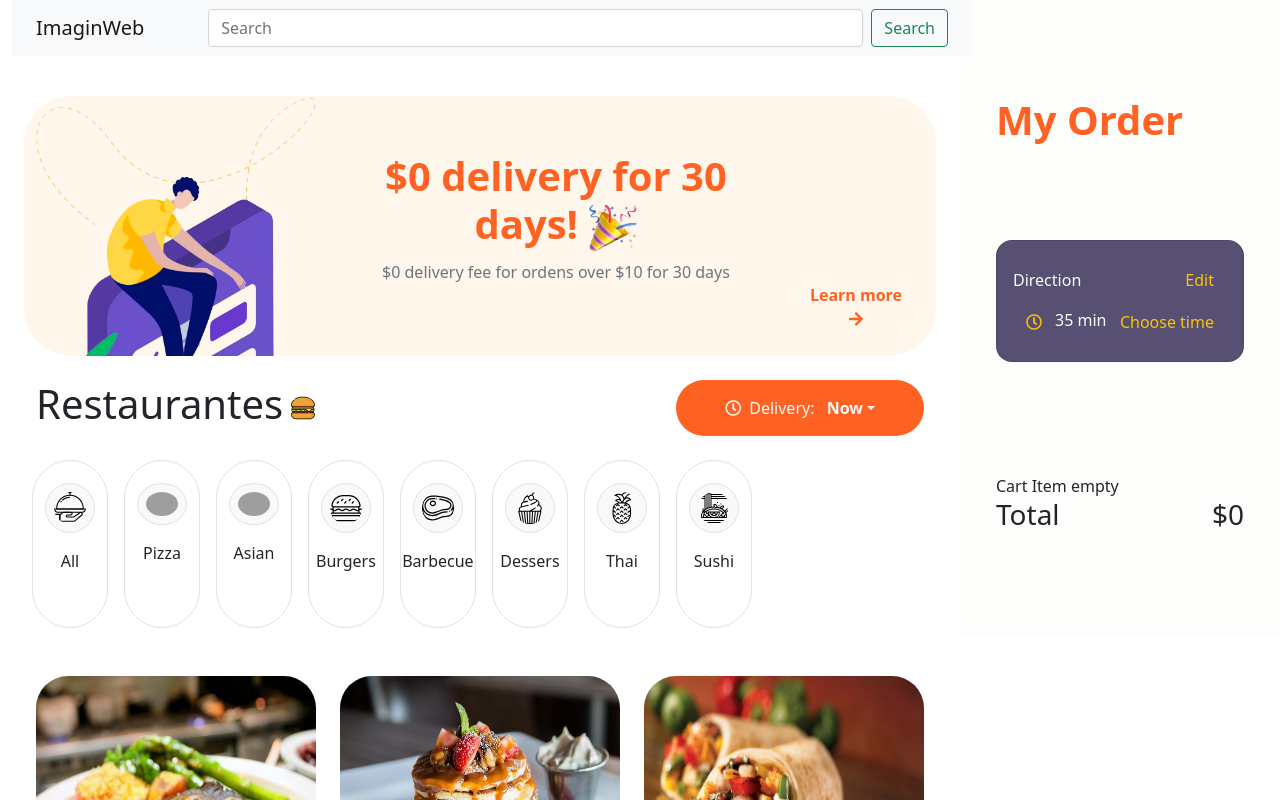
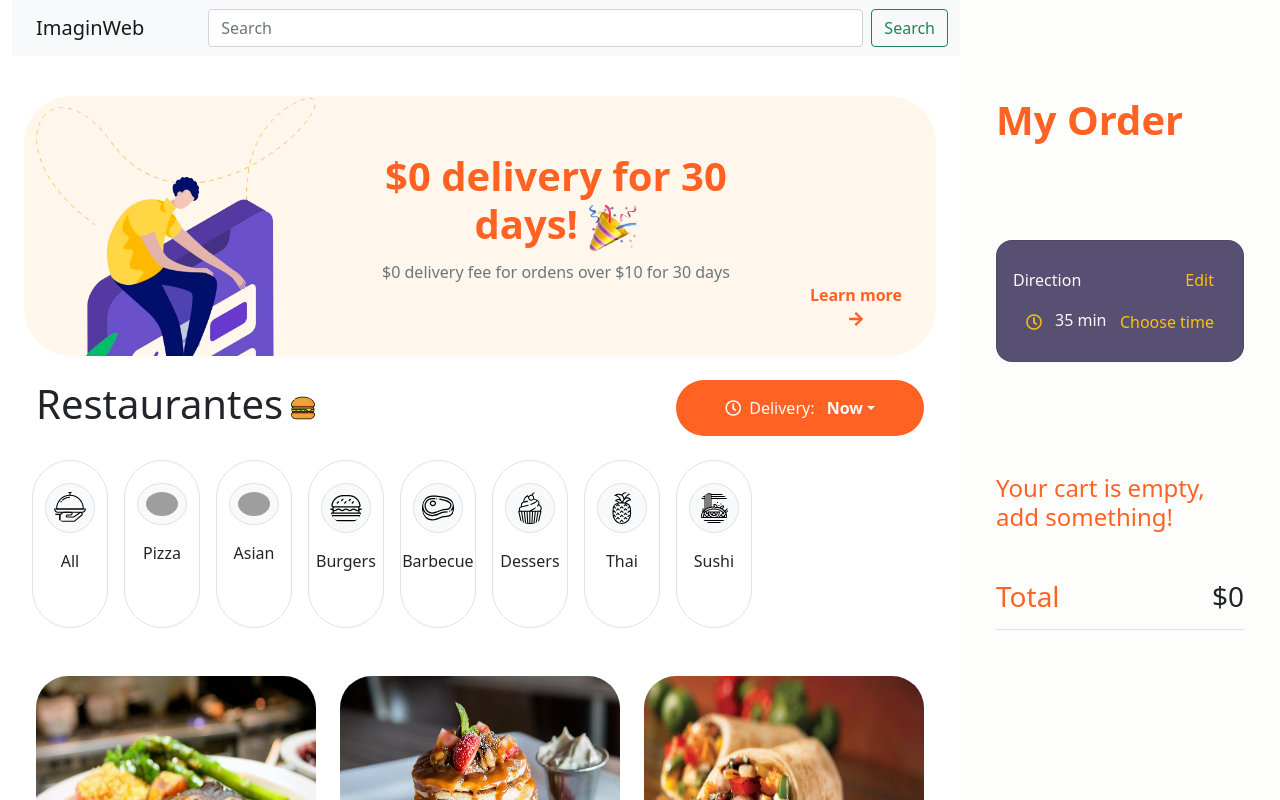
Before and after one commit to danielrs95/test-imaginamos, a React (Create React App) app: page / in a window 1280 px wide. Shown: the top 800 px of the page. Built offline with nearby package versions, Linux system fonts and the light colour scheme; grey boxes are pictures that could not be loaded.

Commit message:
Estilos al shopping cart

```diff
--- a/src/App.js
+++ b/src/App.js
@@ -17,8 +17,8 @@ const App = () => {
             <Products />
           </div>
           <div
-            className='col-3 position-fixed top-0 end-0'
-            style={{ backgroundColor: '#fdfdfb' }}
+            className='col-3 position-fixed top-0 end-0 h-100'
+            style={{ backgroundColor: '#fdfdfb', zIndex: '9999' }}
           >
             <div className='container'>
               <div className='row'>
--- a/src/components/CartItem.js
+++ b/src/components/CartItem.js
@@ -2,12 +2,19 @@ import React from 'react';
 
 const CartItem = ({ item }) => {
   return (
-    <div className='d-flex row'>
-      <div className='col-3'>image</div>
-      <div className='col-6'>
+    <div className='my-4 d-flex row align-items-center'>
+      <div className='col-3'>
+        <img
+          src={item.image}
+          className='img-fluid bg-light'
+          alt='...'
+          style={{ borderRadius: ' 1rem' }}
+        />
+      </div>
+      <div className='col-6 fw-bold'>
         {item.qty} x {item.name}
       </div>
-      <div className='col-3'>${item.price}</div>
+      <div className='col-3 text-muted'>${item.price}</div>
     </div>
   );
 };
--- a/src/components/Navbar.js
+++ b/src/components/Navbar.js
@@ -4,9 +4,9 @@ const Navbar = () => {
   return (
     <nav
       className='navbar position-fixed navbar-expand-lg navbar-light bg-light'
-      style={{ width: 'inherit', zIndex: '9999' }}
+      style={{ width: 'inherit', zIndex: '999' }}
     >
-      <div className='container'>
+      <div className='container-fluid'>
         <a className='navbar-brand' href='7'>
           ImaginWeb
         </a>
--- a/src/components/ShoppingCart.js
+++ b/src/components/ShoppingCart.js
@@ -10,12 +10,14 @@ const ShoppingCart = () => {
       <div className='row'>
         <div className='col-12'>
           {cartItems.length === 0 ? (
-            <div>Cart Item empty</div>
+            <h4 style={{ color: '#ff6223' }}>
+              Your cart is empty, add something!
+            </h4>
           ) : (
             cartItems.map((item) => <CartItem item={item} />)
           )}
-          <div className='col-12 d-flex justify-content-between'>
-            <h3>Total</h3>
+          <div className='col-12 d-flex justify-content-between border-bottom pb-2 mt-5'>
+            <h3 style={{ color: '#ff6223' }}>Total</h3>
 
             {cartItems.length === 0 ? (
               <h3>$0</h3>
```
